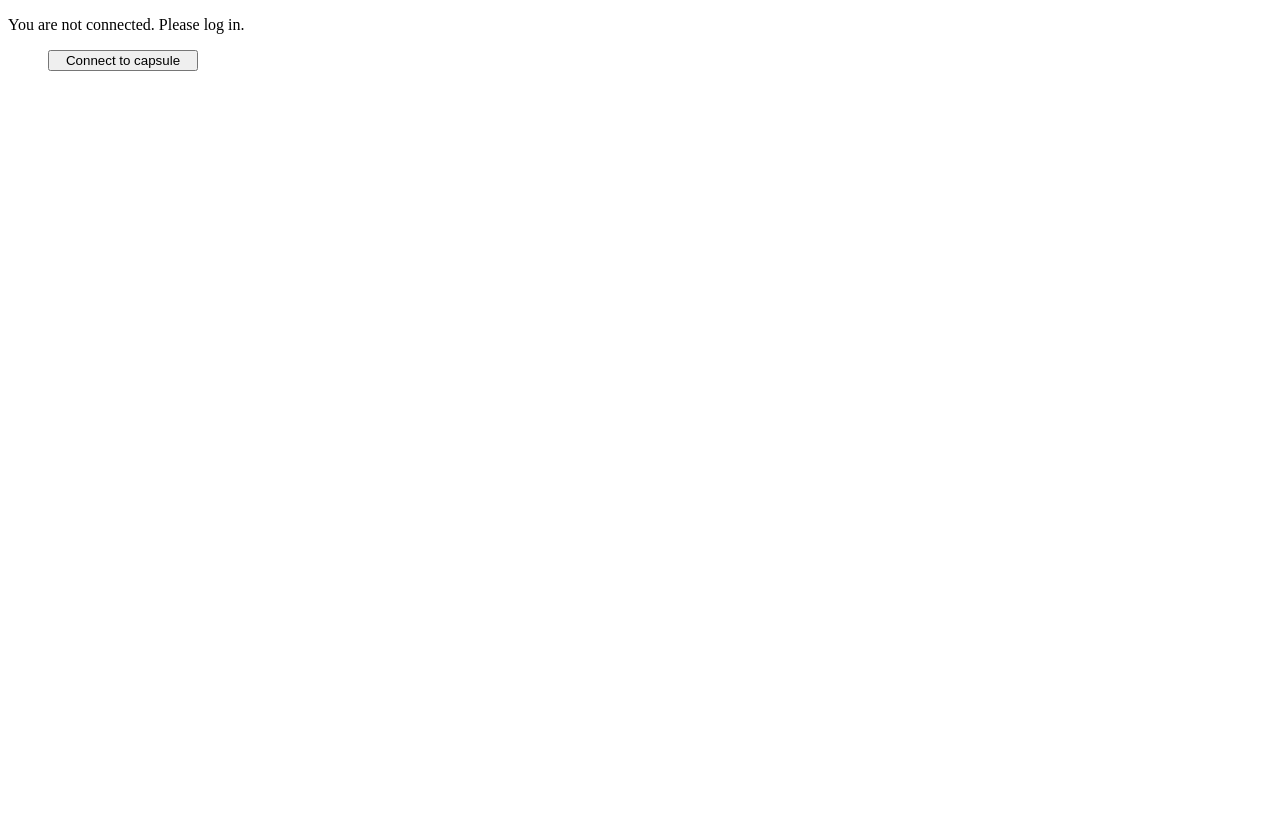
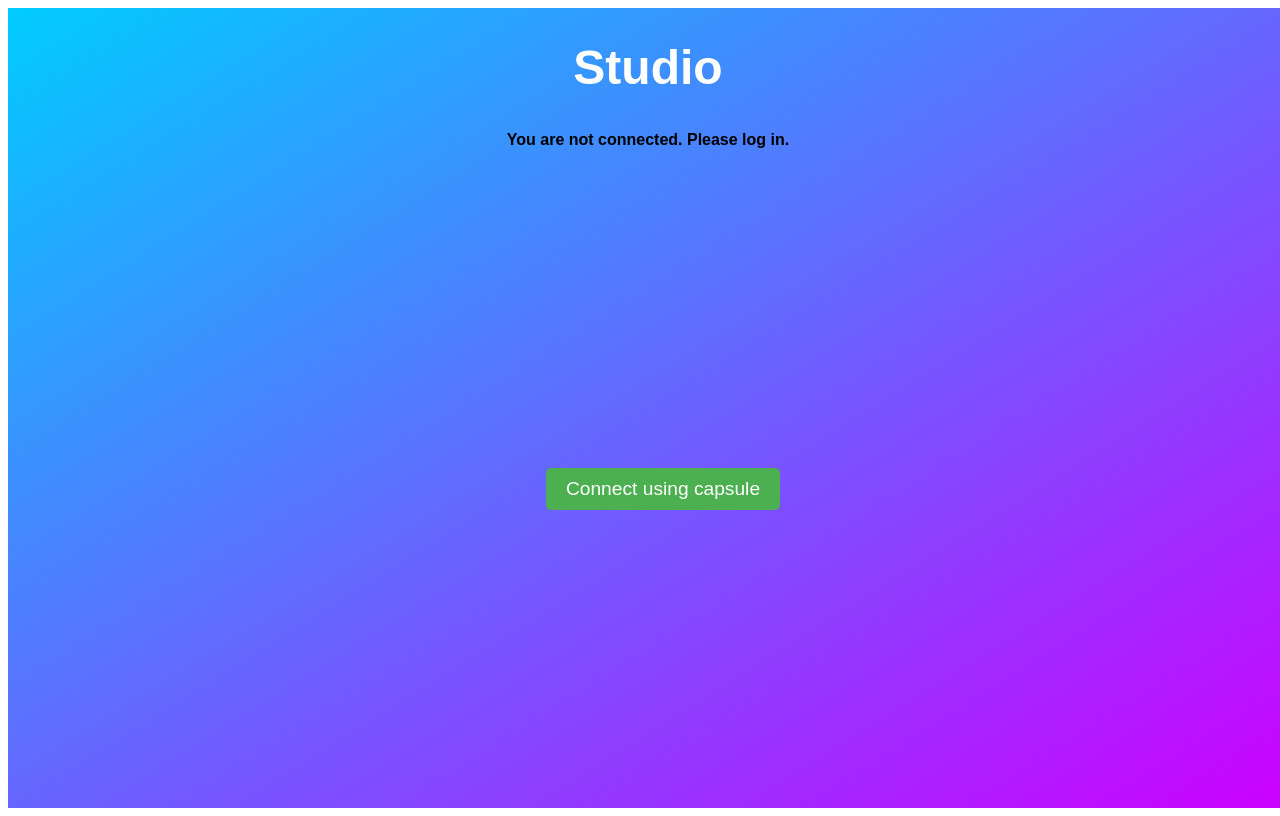
Before and after one commit to HYPERHYPER/studio-fe-demo, a React (Create React App) app: page / in a window 1280 px wide. Built offline with nearby package versions, Linux system fonts and the light colour scheme.

Commit message:
style changes home page

```diff
--- a/src/pages/Home.js
+++ b/src/pages/Home.js
@@ -8,14 +8,71 @@ const providersNames = [
   'capsule',
 ];
 
+const buttonStyles = {
+  padding: '10px 20px',
+  background: '#4CAF50',
+  color: 'white',
+  border: 'none',
+  borderRadius: '5px',
+  cursor: 'pointer',
+  fontSize: '1.2rem',
+  marginRight: '10px'
+};
+
+const buttonContainerStyles = {
+  flex: 1,
+  display: 'flex',
+  justifyContent: 'center',
+  alignItems: 'center'
+};
+
+const containerStyles = {
+  fontFamily: 'Arial',
+  height: '100vh',
+  width: '100vw',
+  display: 'flex',
+  flexDirection: 'column',
+  justifyContent: 'flex-start',
+  alignItems: 'center',
+  background: 'linear-gradient(to bottom right, #00ccff, #cc00ff)'
+};
+
+const navStyles = {
+  display: 'flex',
+  justifyContent: 'center',
+  alignItems: 'center',
+  marginBottom: '20px'
+};
+
+const pageTitleStyles = {
+  fontSize: '3rem',
+  fontWeight: 'bold',
+  color: 'white',
+  marginBottom: '20px'
+};
+
+const pageSubTitleStyles = {
+  fontSize: '1rem',
+  fontWeight: 'bold',
+  color: 'whitg',
+  marginBottom: '20px'
+};
+
 const LoginButton = (props) => <a href={`${backendUrl}/api/connect/${props.providerName}`}>
-    <button style={{ width: '150px' }}>Connect to {props.providerName}</button>
+  <button style={buttonStyles}>Connect using {props.providerName}</button>
   </a>;
-
 const LogoutButton = (props) => <button onClick={props.onClick}>Logout</button>;
 
+
+
+
+
+
+
 const Home = (props) => {
+
   const [isLogged, setIsLogged] = useState(!!localStorage.getItem('jwt'));
+
 
   const logout = (e) => {
     e.preventDefault();
@@ -41,18 +98,31 @@ const Home = (props) => {
   if (isLogged) {
     text = `Welcome ${localStorage.getItem('username')}, you are connected!`;
 
-    return <div>
-      <p>{text}</p>
-      {buttons}
+    return <div style={containerStyles}>
+      <h1 style={pageTitleStyles}></h1>
+      <p style={pageSubTitleStyles}>{text}</p>
+
+      <div style={navStyles}>
+        <button style={buttonStyles}>Home</button>
+        <button style={buttonStyles}>About</button>
+      </div>
+
+       <div style={buttonContainerStyles}>
+          {buttons}
+      </div>
       <FetchMgmt/>
       <UpdateUserButton/>
     </div>;
   } else {
     text = 'You are not connected. Please log in.';
 
-    return <div>
-      <p>{text}</p>
-      {buttons}
+    return <div style={containerStyles}>
+      <h1 style={pageTitleStyles}>Studio</h1>
+      <p style={pageSubTitleStyles}>{text}</p>
+
+      <div style={buttonContainerStyles}>
+        {buttons}
+      </div>
     </div>;
   }
 
```
